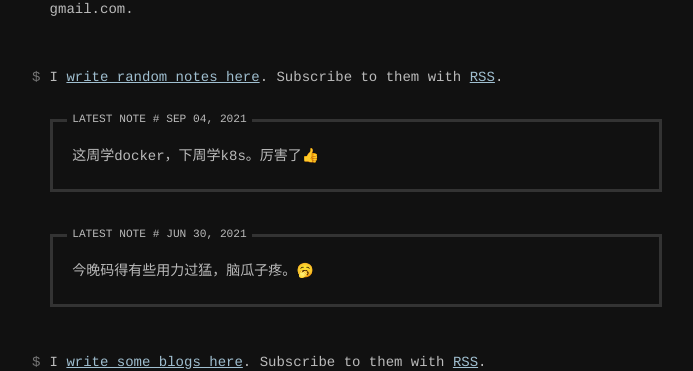
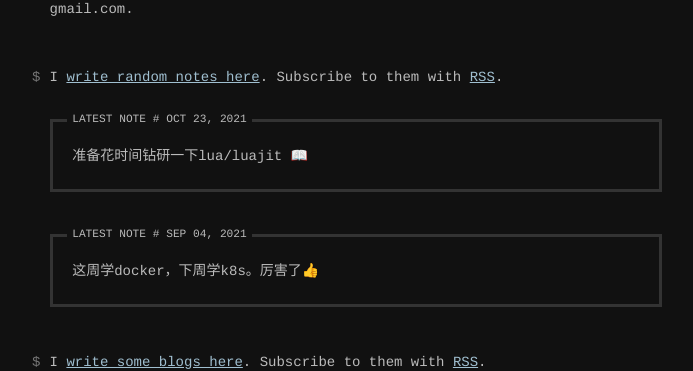
Before and after one commit to ssdr/site, a Jekyll site: the page built from index.html, in a window 1280 px wide. Shown: the part 277-648 px from the top of the page, without its empty margins (293-986 px from the left). Built offline with Jekyll 4.4.1, drawn with Linux system fonts in a browser that asks for light colours; comment, search, counter and statistics services are not loaded.

Commit message:
📝 Update an entry via micropub

```diff
--- a/_data/notes.yml
+++ b/_data/notes.yml
@@ -1,3 +1,7 @@
+- date: 2021/10/23 15:55
+  content: |
+    准备花时间钻研一下lua/luajit 📖
+
 - date: 2021/09/04 16:53
   content: |
     这周学docker，下周学k8s。厉害了👍
```
